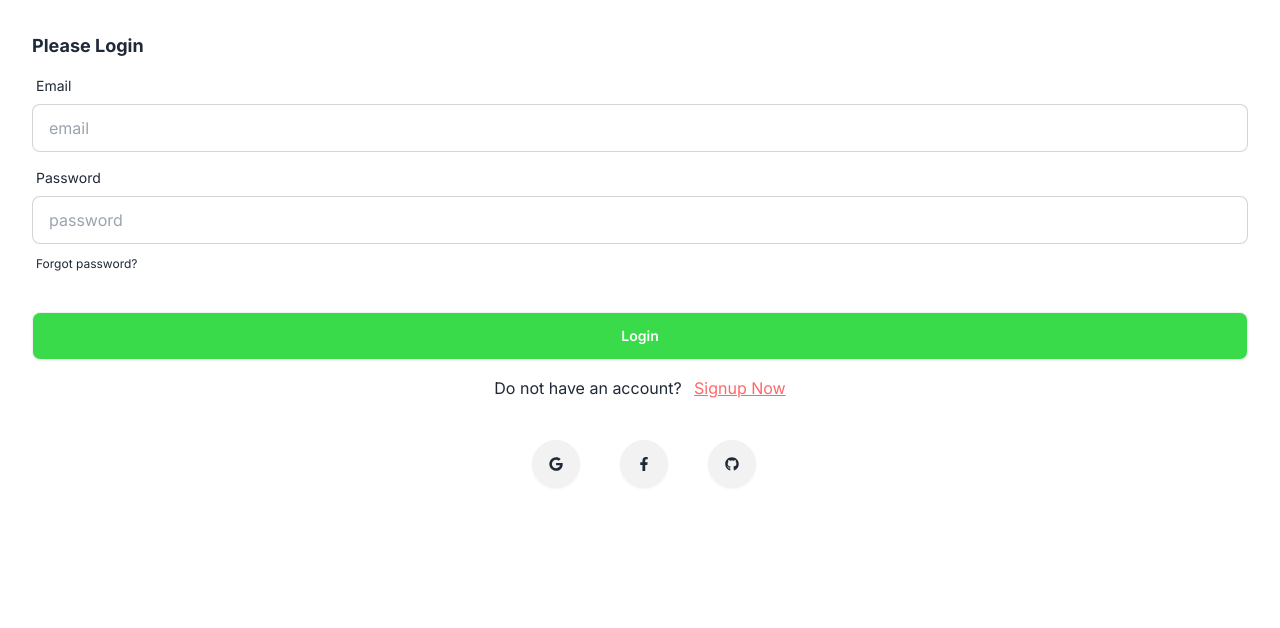
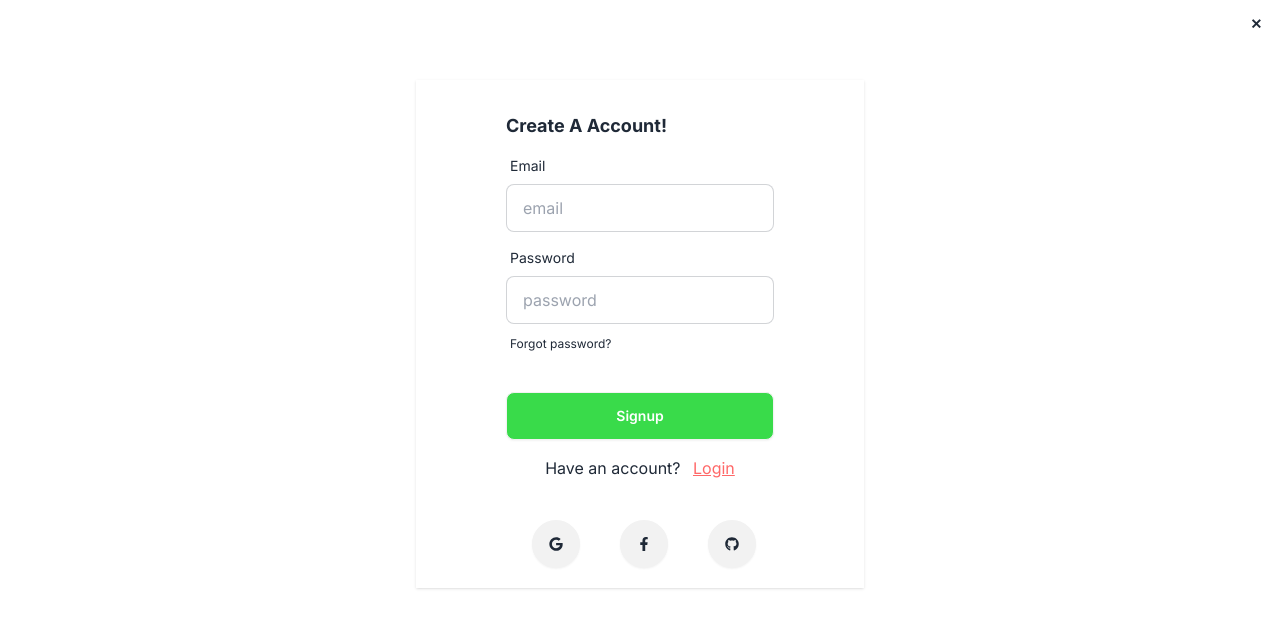
Before and after one commit to Nadeesha-Tennakoon/FOODI-APP, a React (Vite) app in the folder foodi-client/: page /signup in a window 1280 px wide. Shown: the top 628 px of the page. Built offline with nearby package versions, Linux system fonts and the light colour scheme.

Commit message:
Login page complete

```diff
--- a/foodi-client/src/components/Model.jsx
+++ b/foodi-client/src/components/Model.jsx
@@ -68,6 +68,13 @@ const Model = () => {
                 Signup Now
               </Link>
             </p>
+            <button
+              htmlFor="my_modal_5"
+              onClick={() => document.getElementById("my_modal_5").close()}
+              className="btn btn-sm btn-circle btn-ghost absolute right-2 top-2"
+            >
+              ✕
+            </button>
           </form>
 
           {/* Social sign in */}
--- a/foodi-client/src/components/Signup.jsx
+++ b/foodi-client/src/components/Signup.jsx
@@ -2,6 +2,7 @@ import React from "react";
 import { FaFacebookF, FaGithub, FaGoogle } from "react-icons/fa";
 import { Link } from "react-router-dom";
 import { useForm } from "react-hook-form";
+import Model from "./Model";
 
 const Signup = () => {
   const {
@@ -11,13 +12,14 @@ const Signup = () => {
   } = useForm();
   const onSubmit = (data) => console.log(data);
   return (
+    <div className="max-w-md bg-white shadow w-full mx-auto flex items-center justify-center my-20">
       <div className="modal-action flex flex-col justify-center mt-0">
         <form
           onSubmit={handleSubmit(onSubmit)}
           className="card-body"
           method="dialog"
         >
-        <h3 className="font-bold text-lg">Please Login</h3>
+          <h3 className="font-bold text-lg">Create A Account!</h3>
 
           {/* email */}
           <div className="form-control">
@@ -56,16 +58,25 @@ const Signup = () => {
           <div className="form-control mt-6">
             <input
               type="submit"
-            value="Login"
+              value="Signup"
               className="btn bg-green text-white"
             />
           </div>
           <p className="text-center my-2">
-          Do not have an account?{" "}
-          <Link to="/signup" className="underline text-red ml-2">
-            Signup Now
+            Have an account?{" "}
+            <button
+              className="underline text-red ml-2"
+              onClick={() => document.getElementById("my_modal_5").showModal()}
+            >
+              Login
+            </button>{" "}
+          </p>
+          <Link
+            to="/"
+            className="btn btn-sm btn-circle btn-ghost absolute right-2 top-2"
+          >
+            ✕
           </Link>
-        </p>
         </form>
 
         {/* Social sign in */}
@@ -81,6 +92,8 @@ const Signup = () => {
           </button>
         </div>
       </div>
+      <Model />
+    </div>
   );
 };
 
```
Lines whose indentation alone changed are shown as unchanged.
